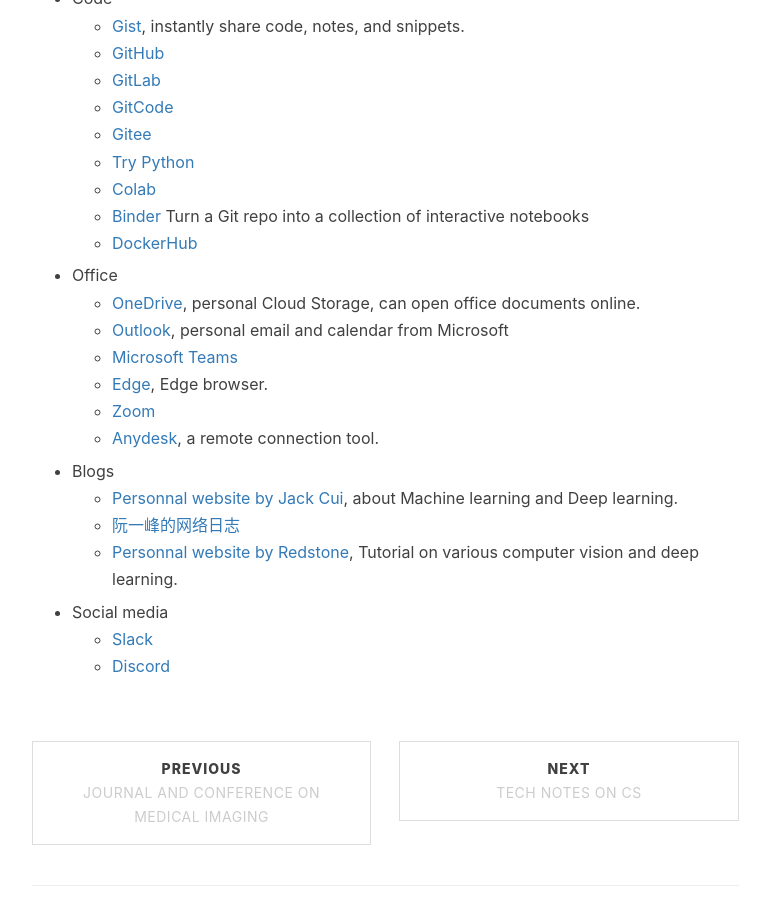
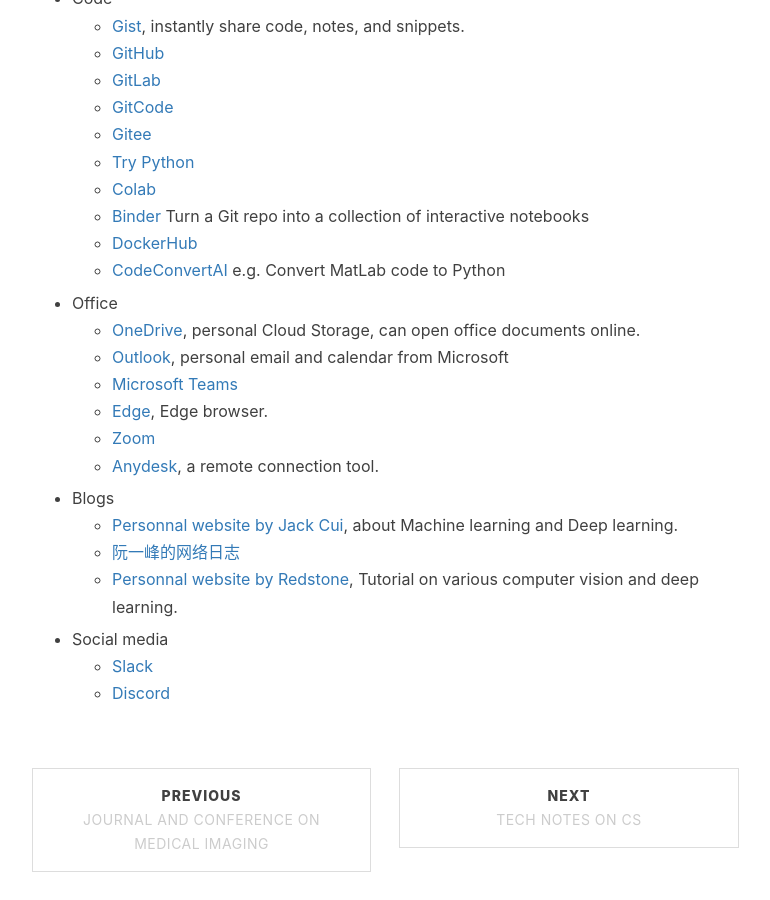
Before and after one commit to jizhang02/jizhang02.github.io, a Jekyll site: the page built from _posts/2022-09-20-productivity.markdown, in a window 1280 px wide and 900 px high, scrolled down 4219 px. Shown: the whole window, without its empty margins (233-1003 px from the left). Built offline with Jekyll 4.4.1, drawn with Linux system fonts in a browser that asks for light colours; nearby versions of some CDN libraries; a script that is not in the unit is left out; comment, search, counter and statistics services are not loaded.

Commit message:
Update 2022-09-20-productivity.markdown

```diff
--- a/_posts/2022-09-20-productivity.markdown
+++ b/_posts/2022-09-20-productivity.markdown
@@ -169,6 +169,7 @@
     * [Colab](https://colab.research.google.com/notebooks/welcome.ipynb)
     * [Binder](https://mybinder.org/) Turn a Git repo into a collection of interactive notebooks
     * [DockerHub](https://hub.docker.com/)
+    * [CodeConvertAI](https://www.codeconvert.ai/) e.g. Convert MatLab code to Python
 
 
 * Office
```
